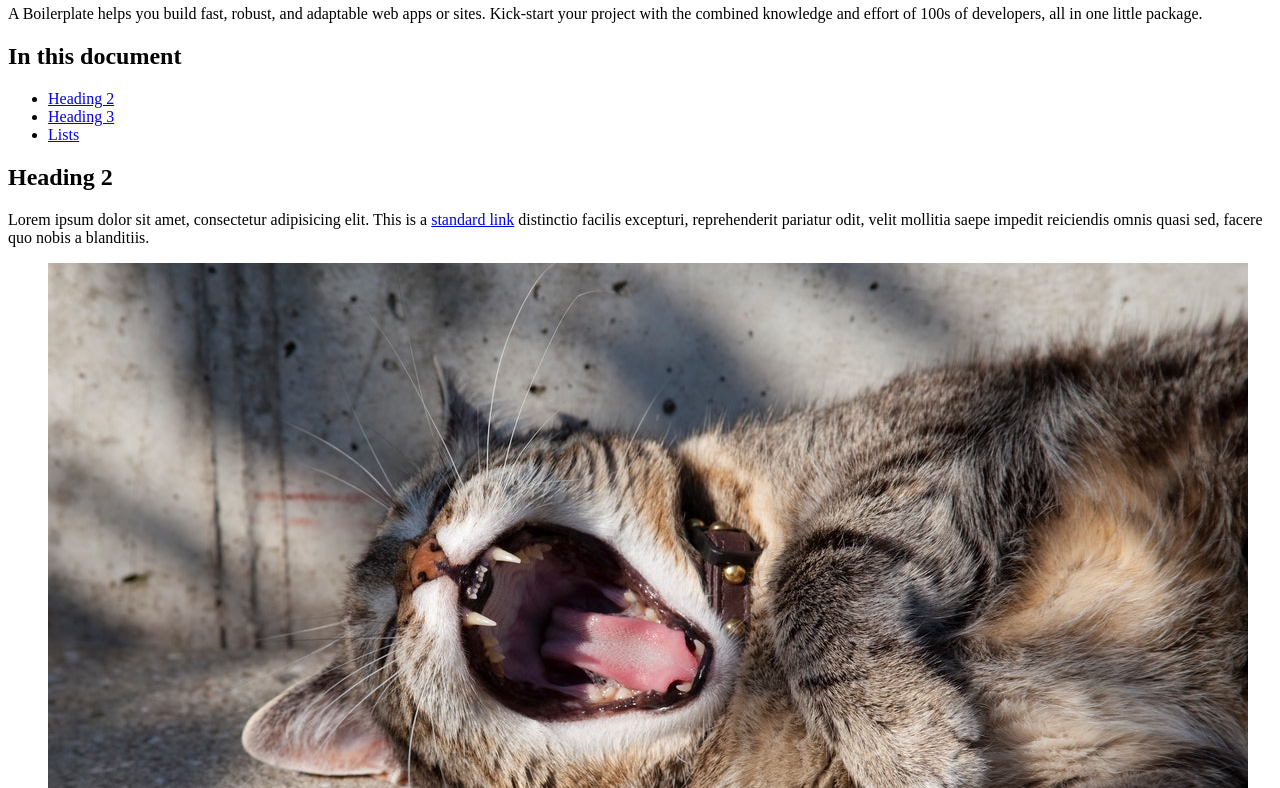
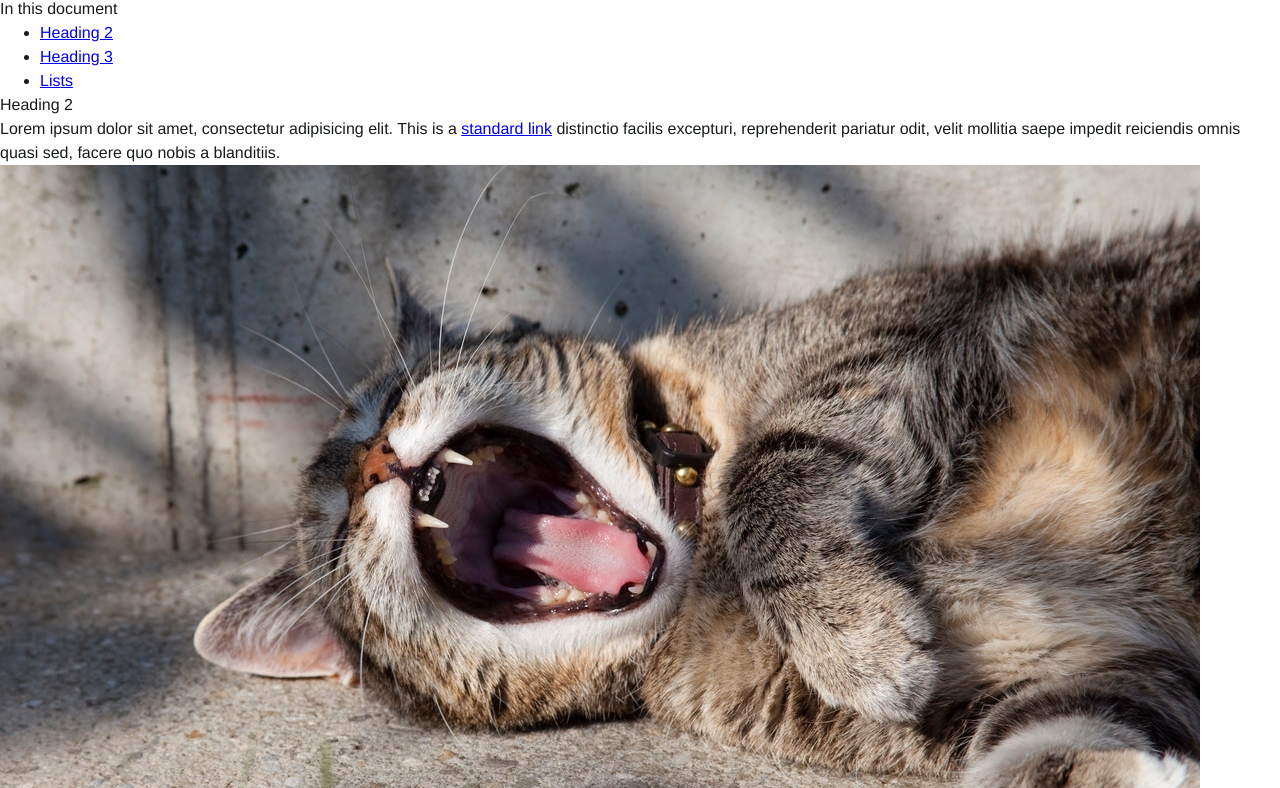
Before and after one commit to mct-ui/html5-boilerplate-AlizadehAva, a plain HTML site: page index.html in a window 1280 px wide. Shown: the part 75-863 px from the top of the page. Drawn offline with nearby package versions, Linux system fonts and the light colour scheme; files that its build step writes are made by us from their sources.

Commit message:
Added preset stuff and global stuff

```diff
--- a/css/screen.scss
+++ b/css/screen.scss
@@ -115,7 +115,7 @@ $space-xxs: calc($baseline * 0.5); // 4px
 $space-xs: calc($baseline * 1); // 8px
 $space-s: calc($baseline * 2); // 16px
 $space-m: calc($baseline * 3); // 24px
-$space-l: calc($space-m * 2); // 32px
+$space-l: calc($space-s * 2); // 32px
 $space-xl: calc($space-m * 2); // 48px
 $space-xxl: calc($space-l * 2); // 64px
 $space-xxxl: calc($space-xl * 2); // 96px
@@ -128,15 +128,21 @@ $space-xxxl: calc($space-xl * 2); // 96px
 *:before,
 *:after {
   // Reset box-sizing
+  // Zorgt ervoor dat de scherm op 100 % staat & de paddings daarin worden geduwd
+  box-sizing: border-box;
 }
 
 * {
   // Reset margin and font-size and font-weight
+  margin: 0;
+  font-size: 100%;
+  font-weight: normal;
 }
 
 img {
-  // make images block level elements
-  // make images responsive
+  // Een afbeelding is standaard een inline element daarom zetten we de display op block
+  display: block;// make images block level elements
+  max-width: 100%;// make images responsive
 }
 
 /*---------------------------------------/*
@@ -150,6 +156,10 @@ img {
 */
 
 html {
+  font-size: calc($root-font-size / 16 * 100%); // = 16 px
+  line-height: 1.5; // = 24 px
+  font-family: $font-family-primary; //global font-family
+  color: $color-text; // global text color
 }
 
 /*
--- a/index.html
+++ b/index.html
@@ -4,15 +4,13 @@
 <head>
     <meta charset="utf-8">
     <meta http-equiv="x-ua-compatible" content="ie=edge">
-    <title>Your name here - HTML5 Boilerplate</title>
+    <title>Ava Alizadeh - HTML5 Boilerplate</title>
     <meta name="description" content="This is my HTML5 boilerplate.">
     <meta name="viewport" content="width=device-width, initial-scale=1.0">
     <link rel="stylesheet" href="css/screen.css">
 
     <link rel="icon" href="favicon.svg">
-
     <link rel="apple-touch-icon" href="apple-touch-icon.png">
-
     <link rel="manifest" href="manifest.json">
 </head>
 
```
Also changed, not shown: favicon.ico (added).
